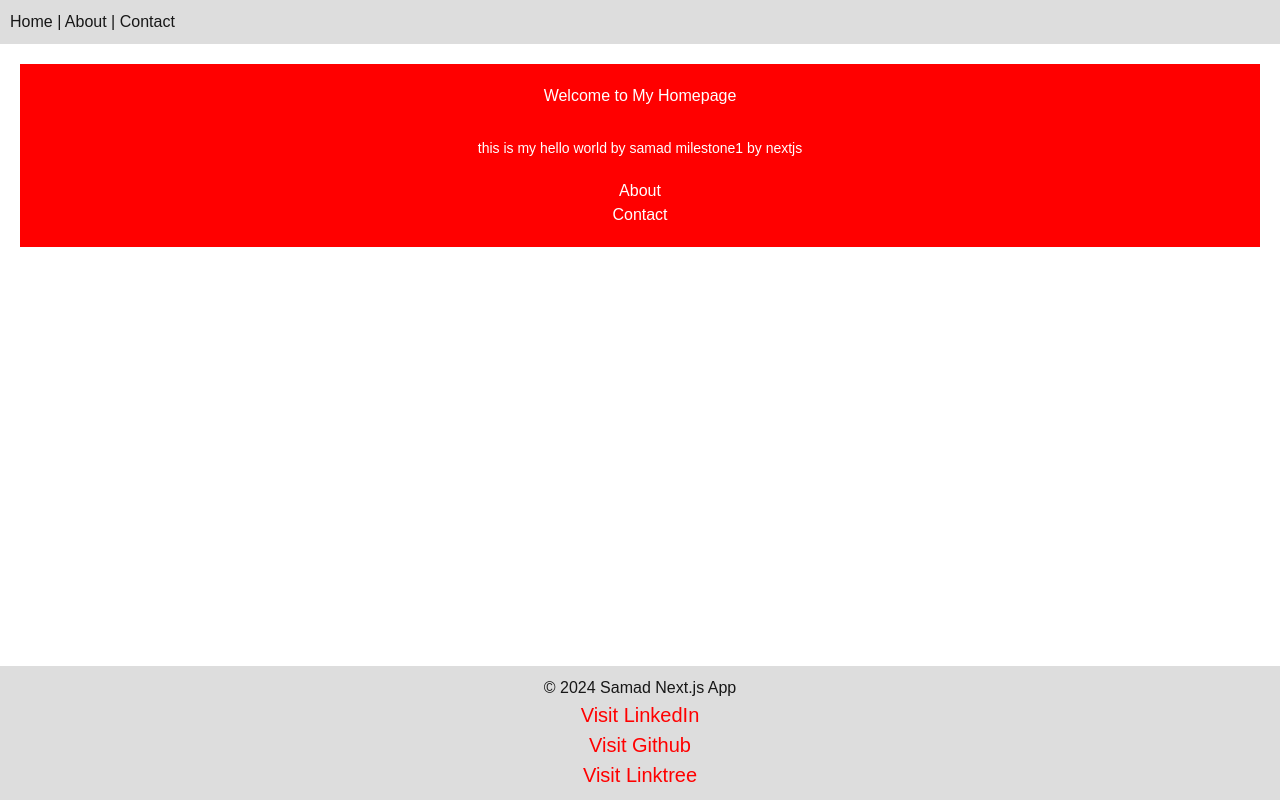
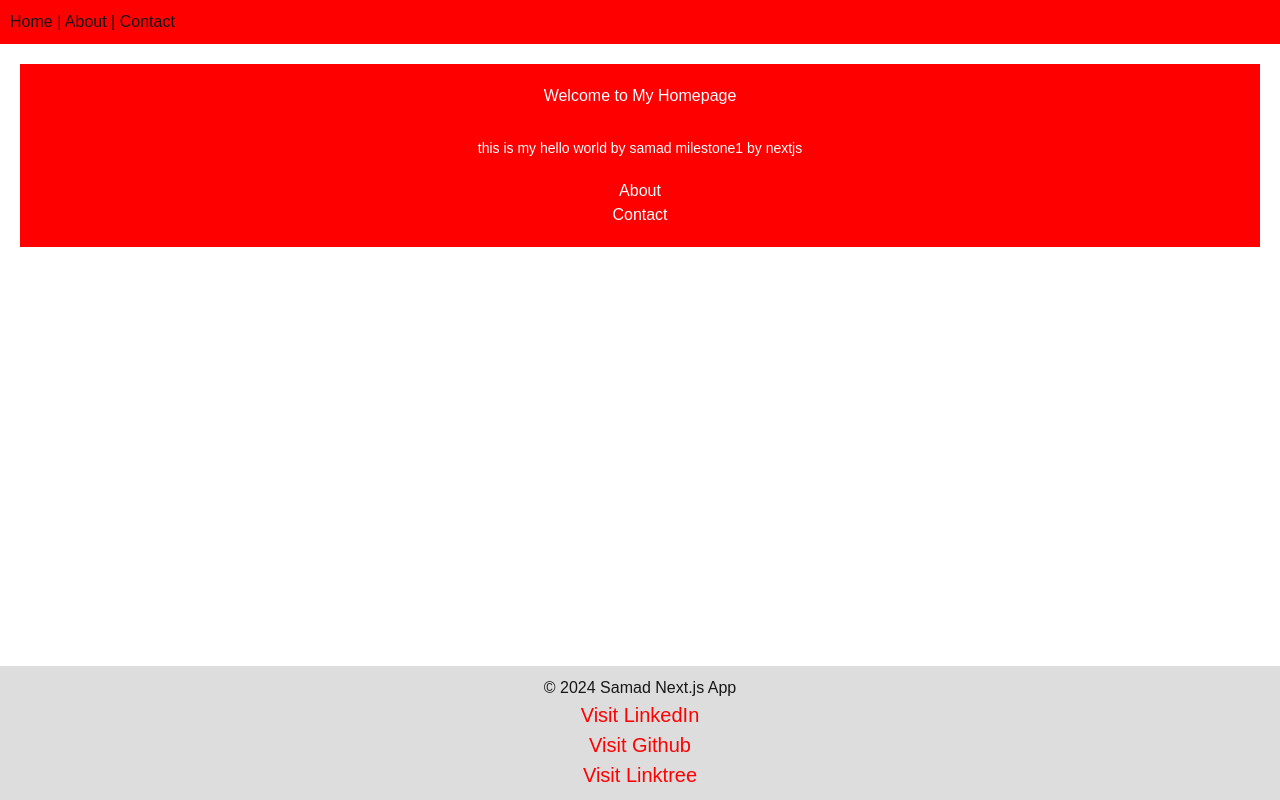
Before and after one commit to samade747/Nextjs-React-Milestone1-by-Samad, a Next.js app in the folder samadmilestonenextjs1/: page / in a window 1280 px wide. Built offline with nearby package versions, Linux system fonts and the light colour scheme.

Commit message:
Update layout.module.css

```diff
--- a/samadmilestonenextjs1/src/app/layout.module.css
+++ b/samadmilestonenextjs1/src/app/layout.module.css
@@ -1,7 +1,7 @@
 /* src/app/layout.module.css */
 .header {
     padding: 10px;
-    background: #ddd;
+    background: #ff0000;
     width: 100%;
   }
 
```
